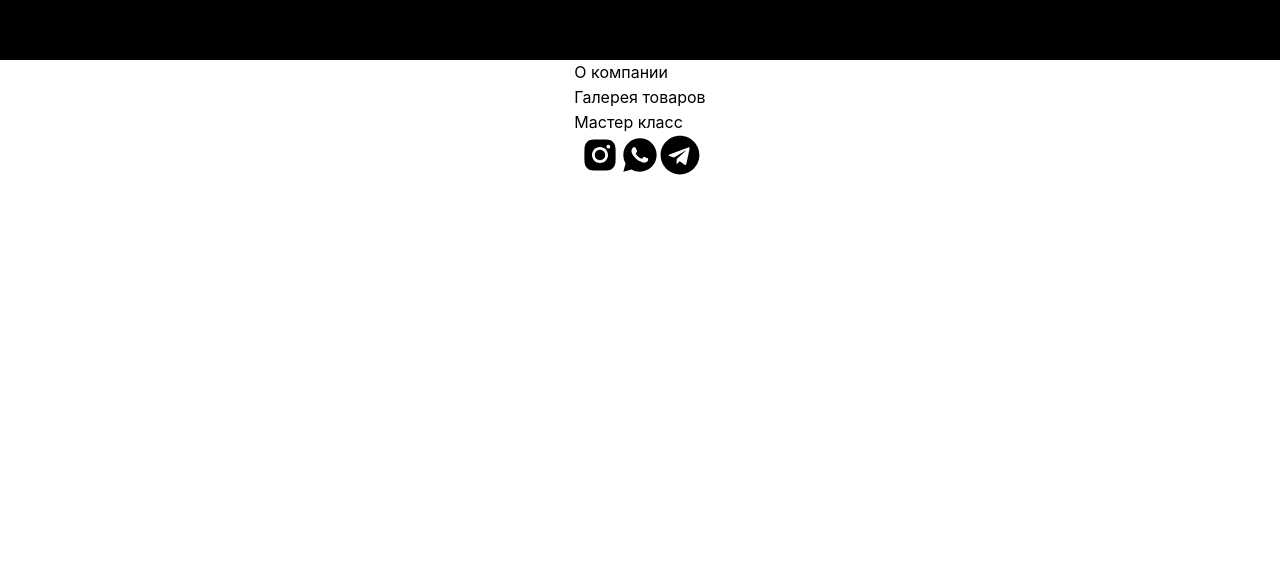
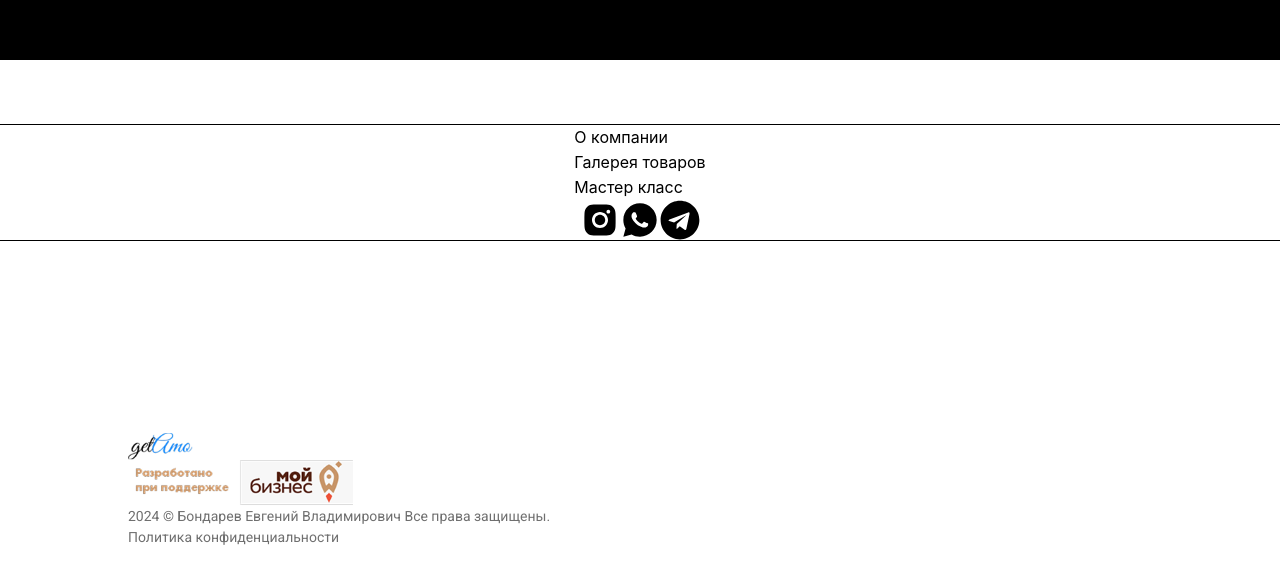
Before and after one commit to MSLadanov/bon-and-co, a React (Vite) app: page /main in a window 1280 px wide. Shown: the part 8103-8685 px from the top of the page. Before the commit the page ends 8278 px from the top, so only its background shows below. Built offline with nearby package versions, Linux system fonts and the light colour scheme.

Commit message:
chore: :construction: creating footer

```diff
--- a/src/components/Footer/Footer.tsx
+++ b/src/components/Footer/Footer.tsx
@@ -5,6 +5,9 @@ import { FaTelegram } from "react-icons/fa";
 import { Flex } from "@ui/Flex";
 import { NavLink } from "react-router";
 import { ROUTES } from "@routes/constants";
+import getAmo from "@assets/supporters/getamo.png";
+import myBusiness from "@assets/supporters/my-business.png";
+import { Image } from "@mantine/core";
 import "./style.scss";
 
 export const Footer = (): ReactElement => {
@@ -39,6 +42,15 @@ export const Footer = (): ReactElement => {
           <FaTelegram size={"2.5em"} />
         </Flex>
       </Flex>
+      <Flex
+        className="footer-bottom"
+        flexDirection="column"
+      >
+        <Image src={getAmo} alt="get-amo" />
+        <Image src={myBusiness} alt="my-business" />
+        <p>2024 © Бондарев Евгений Владимирович Все права защищены.</p>
+        <p>Политика конфиденциальности</p>
+      </Flex>
     </footer>
   );
 };
--- a/src/components/Footer/style.scss
+++ b/src/components/Footer/style.scss
@@ -1,6 +1,9 @@
 footer {
   .footer {
     &-nav {
+      border-top: 1px solid black;
+      border-bottom: 1px solid black;
+      margin: 5% 0%;
       nav {
         ul {
           list-style-type: none;
@@ -16,5 +19,23 @@ footer {
     &-links {
       width: 100%;
     }
+    &-bottom{
+      padding: 10%;
+      img{
+        &:first-of-type{
+          align-self: flex-start;
+          width: 65px;
+          height: 27px;
+        }
+        &:last-of-type{
+          width: 225px;
+          height: 46px;
+        }
+      }
+      p{
+        color: #6F6F6F;
+        font-size: 14px;
+      }
+    }
   }
 }
```
